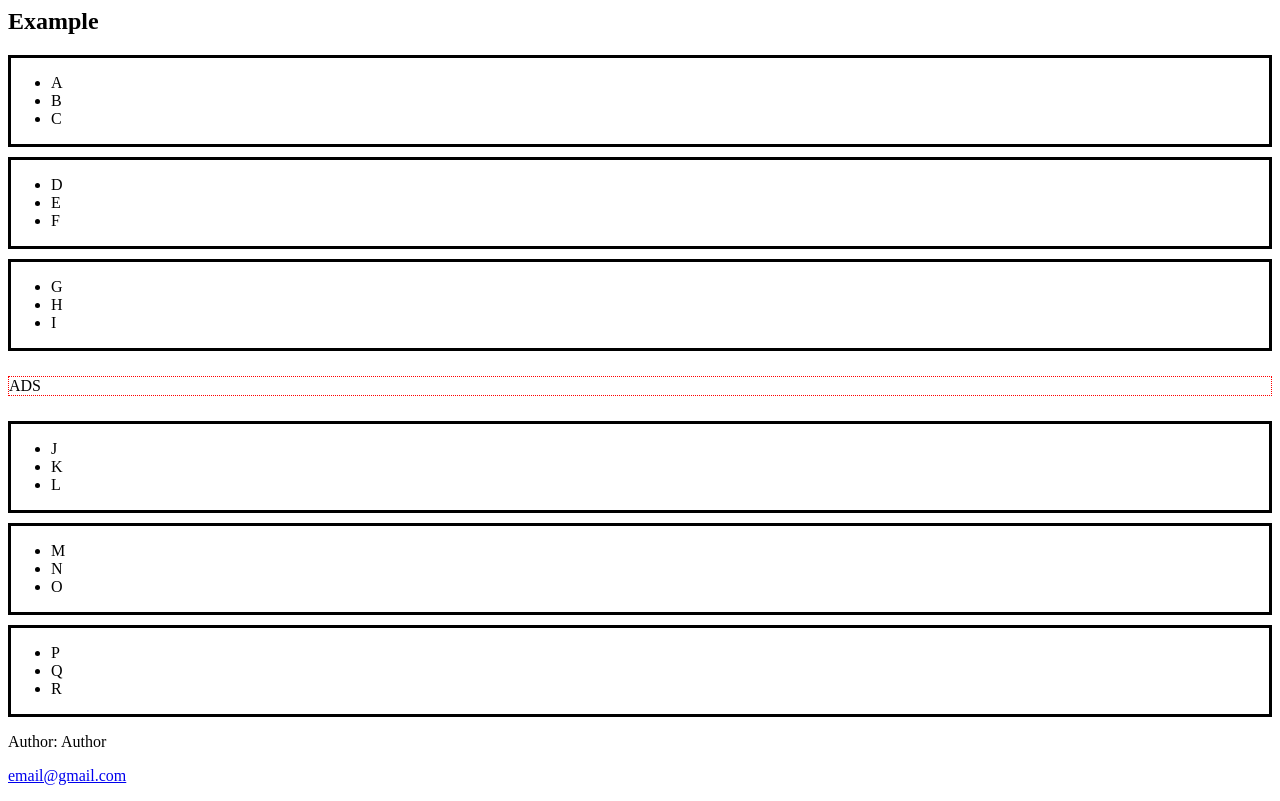
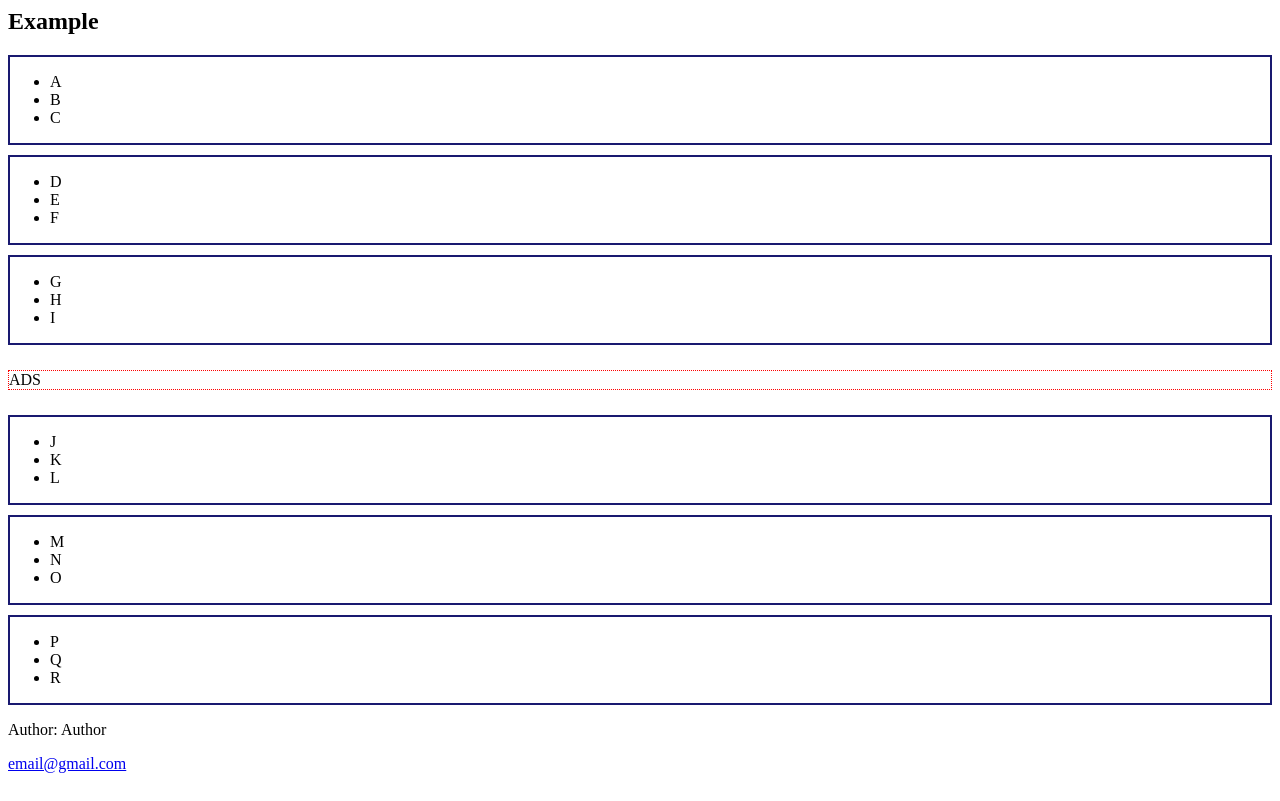
Before and after one commit to galmeida125/galmeida125.github.io, a plain HTML site: page index.html in a window 1280 px wide. Drawn offline with Linux system fonts and the light colour scheme.

Commit message:
Update styles.css

```diff
--- a/styles.css
+++ b/styles.css
@@ -1,5 +1,5 @@
 .row {
-  border: 3px solid black;
+  border: 2px solid midnightblue;
   margin: 10px 0px 10px;
 }
 
```
